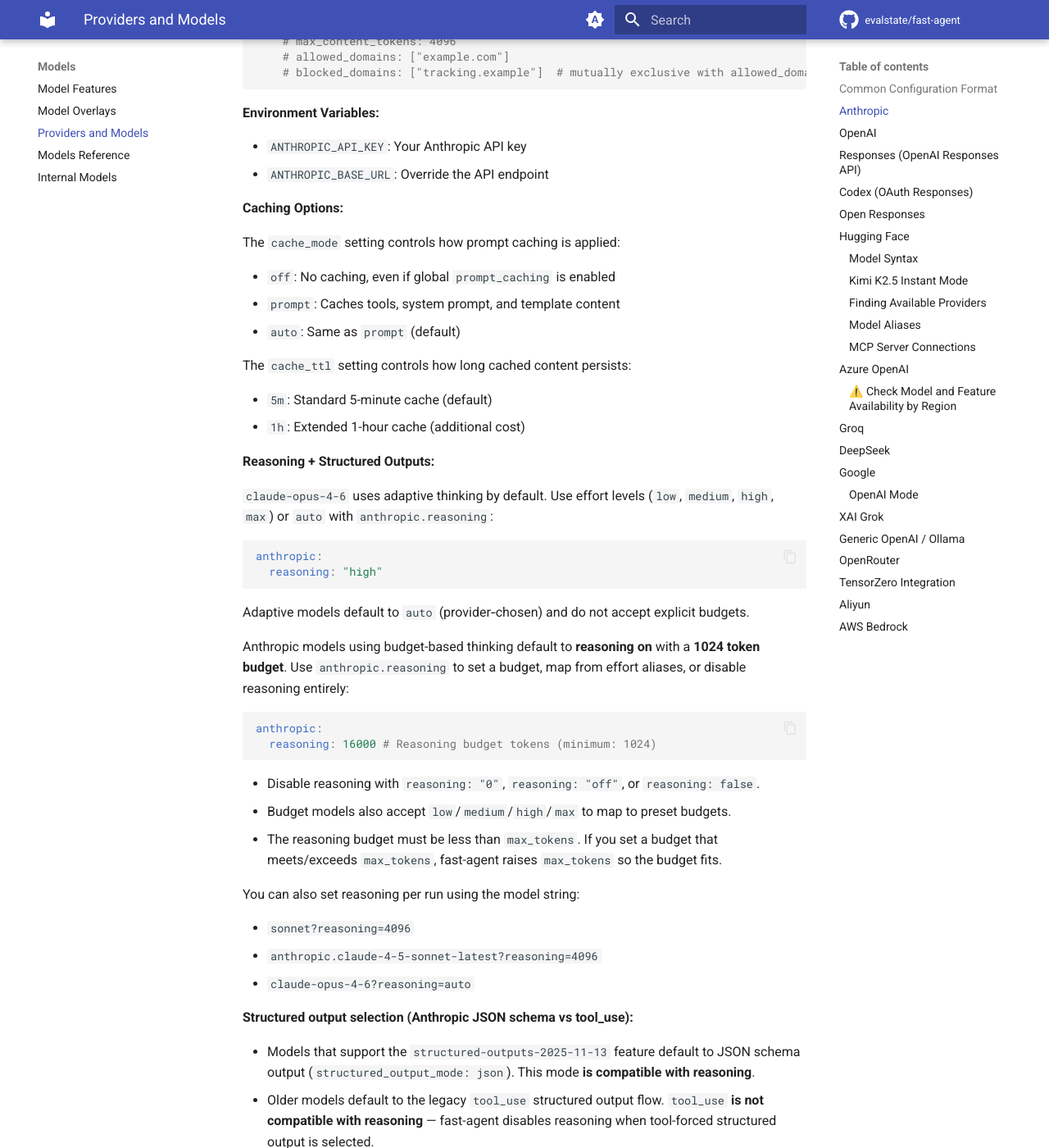
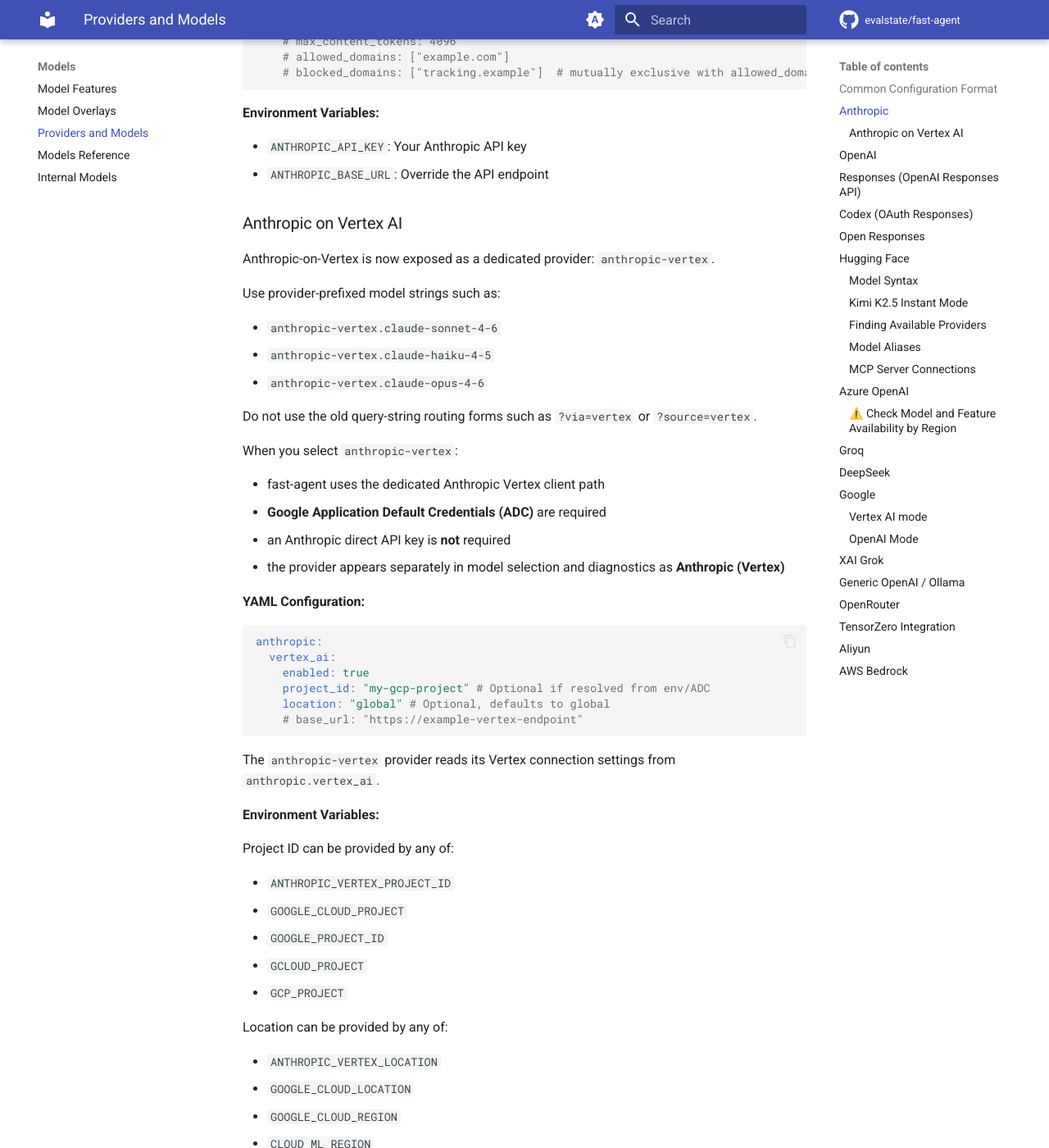
Before and after one commit to evalstate/fast-agent-docs, an MkDocs documentation site: the page built from docs/models/llm_providers.md, in a window 1280 px wide and 1400 px high, scrolled down 1402 px. Shown: the whole window at 82% size. Built offline with MkDocs 1.6.1 and Material for MkDocs 9.7.7, drawn with Linux system fonts in a browser that asks for light colours; comment, search, counter and statistics services are not loaded; some of the changed text lies outside the part shown.

Commit message:
docs: update Vertex guidance to use anthropic-vertex provider

````diff
--- a/docs/models/llm_providers.md
+++ b/docs/models/llm_providers.md
@@ -53,6 +53,81 @@
 
 - `ANTHROPIC_API_KEY`: Your Anthropic API key
 - `ANTHROPIC_BASE_URL`: Override the API endpoint
+
+### Anthropic on Vertex AI
+
+Anthropic-on-Vertex is now exposed as a dedicated provider: `anthropic-vertex`.
+
+Use provider-prefixed model strings such as:
+
+- `anthropic-vertex.claude-sonnet-4-6`
+- `anthropic-vertex.claude-haiku-4-5`
+- `anthropic-vertex.claude-opus-4-6`
+
+Do not use the old query-string routing forms such as `?via=vertex` or `?source=vertex`.
+
+When you select `anthropic-vertex`:
+
+- fast-agent uses the dedicated Anthropic Vertex client path
+- **Google Application Default Credentials (ADC)** are required
+- an Anthropic direct API key is **not** required
+- the provider appears separately in model selection and diagnostics as **Anthropic (Vertex)**
+
+**YAML Configuration:**
+
+```yaml
+anthropic:
+  vertex_ai:
+    enabled: true
+    project_id: "my-gcp-project" # Optional if resolved from env/ADC
+    location: "global" # Optional, defaults to global
+    # base_url: "https://example-vertex-endpoint"
+```
+
+The `anthropic-vertex` provider reads its Vertex connection settings from
+`anthropic.vertex_ai`.
+
+**Environment Variables:**
+
+Project ID can be provided by any of:
+
+- `ANTHROPIC_VERTEX_PROJECT_ID`
+- `GOOGLE_CLOUD_PROJECT`
+- `GOOGLE_PROJECT_ID`
+- `GCLOUD_PROJECT`
+- `GCP_PROJECT`
+
+Location can be provided by any of:
+
+- `ANTHROPIC_VERTEX_LOCATION`
+- `GOOGLE_CLOUD_LOCATION`
+- `GOOGLE_CLOUD_REGION`
+- `CLOUD_ML_REGION`
+- `VERTEX_REGION`
+
+If location is not set, fast-agent defaults to `global`.
+
+**Authentication:**
+
+Anthropic-on-Vertex requires Google ADC, for example:
+
+```bash
+gcloud auth application-default login
+```
+
+or a service account exposed through the usual Google credential environment.
+
+**Example:**
+
+```yaml
+default_model: "anthropic-vertex.claude-sonnet-4-6"
+
+anthropic:
+  vertex_ai:
+    enabled: true
+    project_id: "my-gcp-project"
+    location: "global"
+```
 
 **Caching Options:**
 
@@ -528,6 +603,30 @@
 
 - `GOOGLE_API_KEY`: Your Google API key
 
+### Vertex AI mode
+
+For Vertex AI, configure `google.vertex_ai` and authenticate with Google ADC/IAM instead of a
+Gemini API key:
+
+```yaml
+google:
+  vertex_ai:
+    enabled: true
+    project_id: "your-gcp-project"
+    location: "global" # or a supported regional location
+```
+
+In this mode, `fast-agent` uses the Google native provider without requiring `GOOGLE_API_KEY`.
+
+Vertex partner model ids such as Anthropic Claude are passed through unchanged, so with Vertex
+enabled you can use either:
+
+- `google.claude-sonnet-4-6`
+- `google.publishers/anthropic/models/claude-sonnet-4-6`
+
+If you want the dedicated Anthropic-flavoured route instead, use the separate
+`anthropic-vertex` provider described above.
+
 **Model Name Aliases:**
 
 --8<-- "_generated/model_aliases_google.md"
````
Also changed, not shown: docs/models/index.md (+2 -1 lines), docs/models/models_reference.md (+7 -0 lines), docs/ref/config_file.md (+48 -0 lines).
